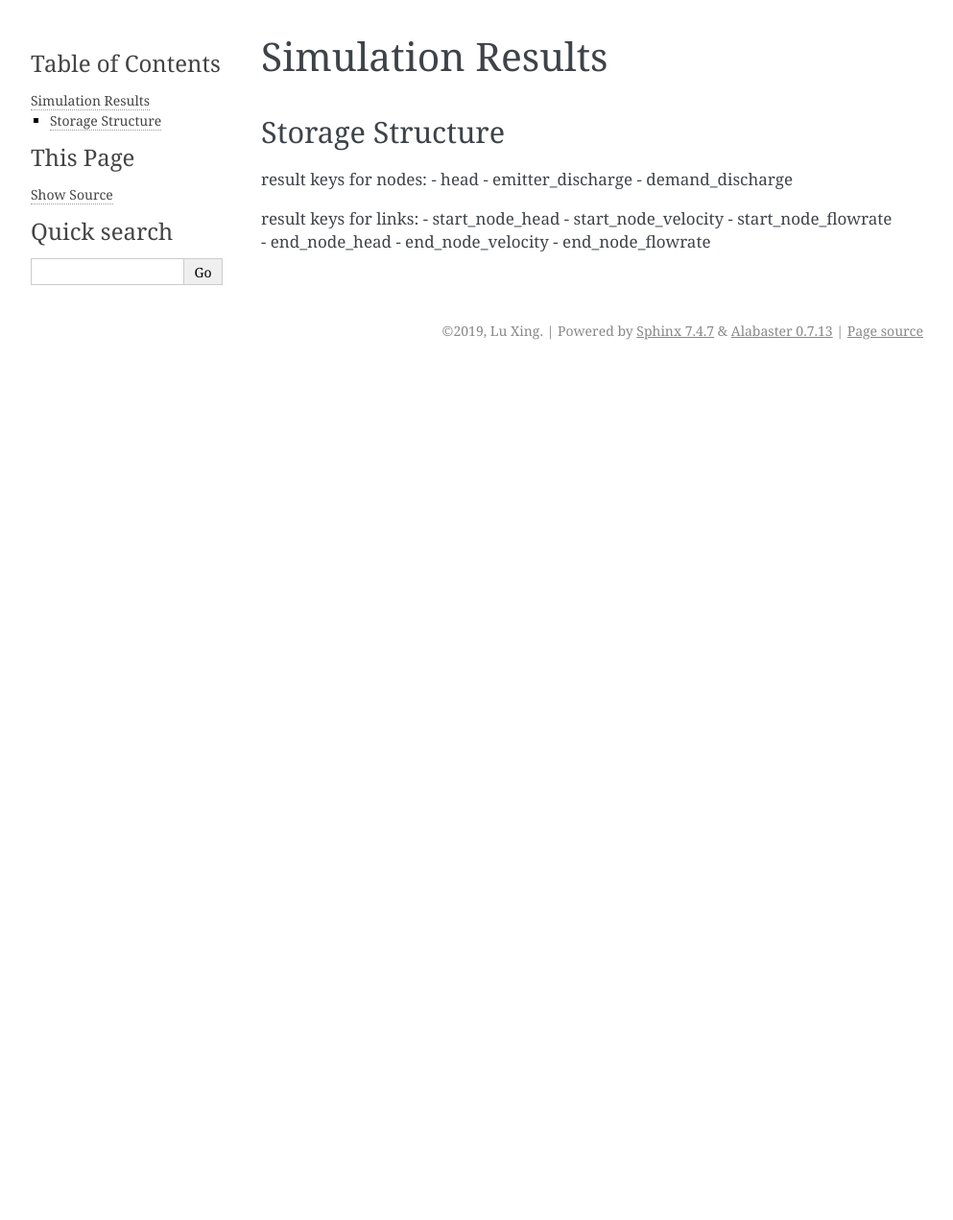
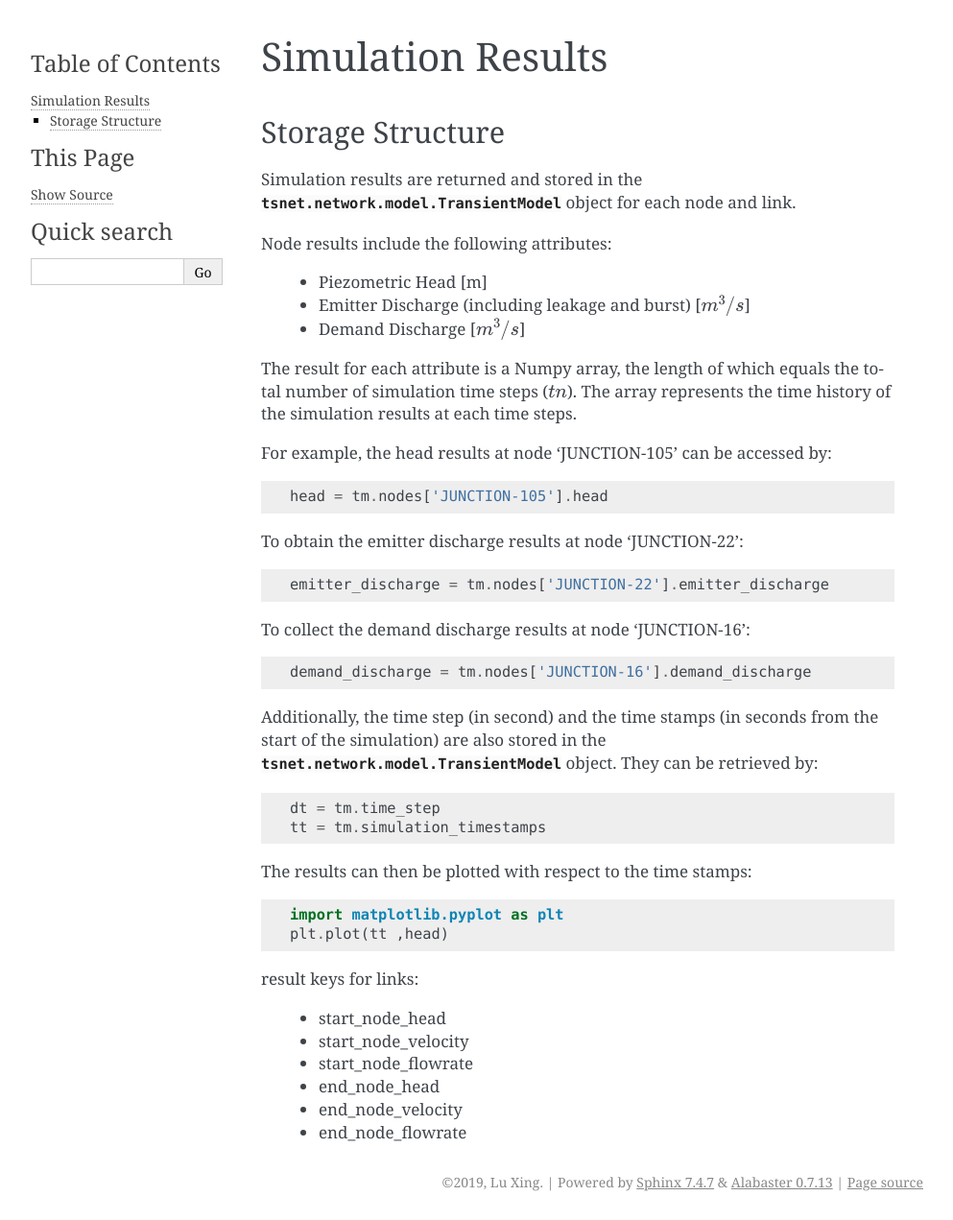
Before and after one commit to glorialulu/TSNet, a Sphinx documentation site: the page built from docs/results.rst, in a window 1280 px wide. Shown: the whole page at 96% size, without its empty margins (148-1141 px from the left). Built offline with Sphinx 7.4.7, drawn with Linux system fonts in a browser that asks for light colours; before the commit the page ends 900 px from its top, so only the background shows below that.

Commit message:
results explained

```diff
--- a/docs/results.rst
+++ b/docs/results.rst
@@ -5,15 +5,60 @@ Simulation Results
 Storage Structure
 -----------------
 
-result keys for nodes:
-- head
-- emitter_discharge
-- demand_discharge
+Simulation results are returned and stored in the
+:class:`tsnet.network.model.TransientModel` object for each node and link.
+
+Node results include the following attributes:
+
+    - Piezometric Head [m]
+    - Emitter Discharge (including leakage and burst) [:math:`m^3/s`]
+    - Demand Discharge [:math:`m^3/s`]
+
+The result for each attribute is a Numpy array, the length of
+which equals the total number of simulation time steps (:math:`tn`).
+The array represents the time history of the simulation results at
+each time steps.
+
+For example, the head results at node 'JUNCTION-105' can be accessed by:
+
+.. code:: python
+
+  head = tm.nodes['JUNCTION-105'].head
+
+To obtain the emitter discharge results at node 'JUNCTION-22':
+
+.. code:: python
+
+  emitter_discharge = tm.nodes['JUNCTION-22'].emitter_discharge
+
+To collect the demand discharge results at node 'JUNCTION-16':
+
+.. code:: python
+
+  demand_discharge = tm.nodes['JUNCTION-16'].demand_discharge
+
+Additionally, the time step (in second) and the time stamps (in seconds
+from the start of the simulation) are also stored in the
+:class:`tsnet.network.model.TransientModel` object. They can be retrieved
+by:
+
+.. code:: python
+
+    dt = tm.time_step
+    tt = tm.simulation_timestamps
+
+The results can then be plotted with respect to the time stamps:
+
+.. code:: python
+
+    import matplotlib.pyplot as plt
+    plt.plot(tt ,head)
 
 result keys for links:
-- start_node_head
-- start_node_velocity
-- start_node_flowrate
-- end_node_head
-- end_node_velocity
-- end_node_flowrate
+
+    - start_node_head
+    - start_node_velocity
+    - start_node_flowrate
+    - end_node_head
+    - end_node_velocity
+    - end_node_flowrate
```
Also changed, not shown: 1 other file.
